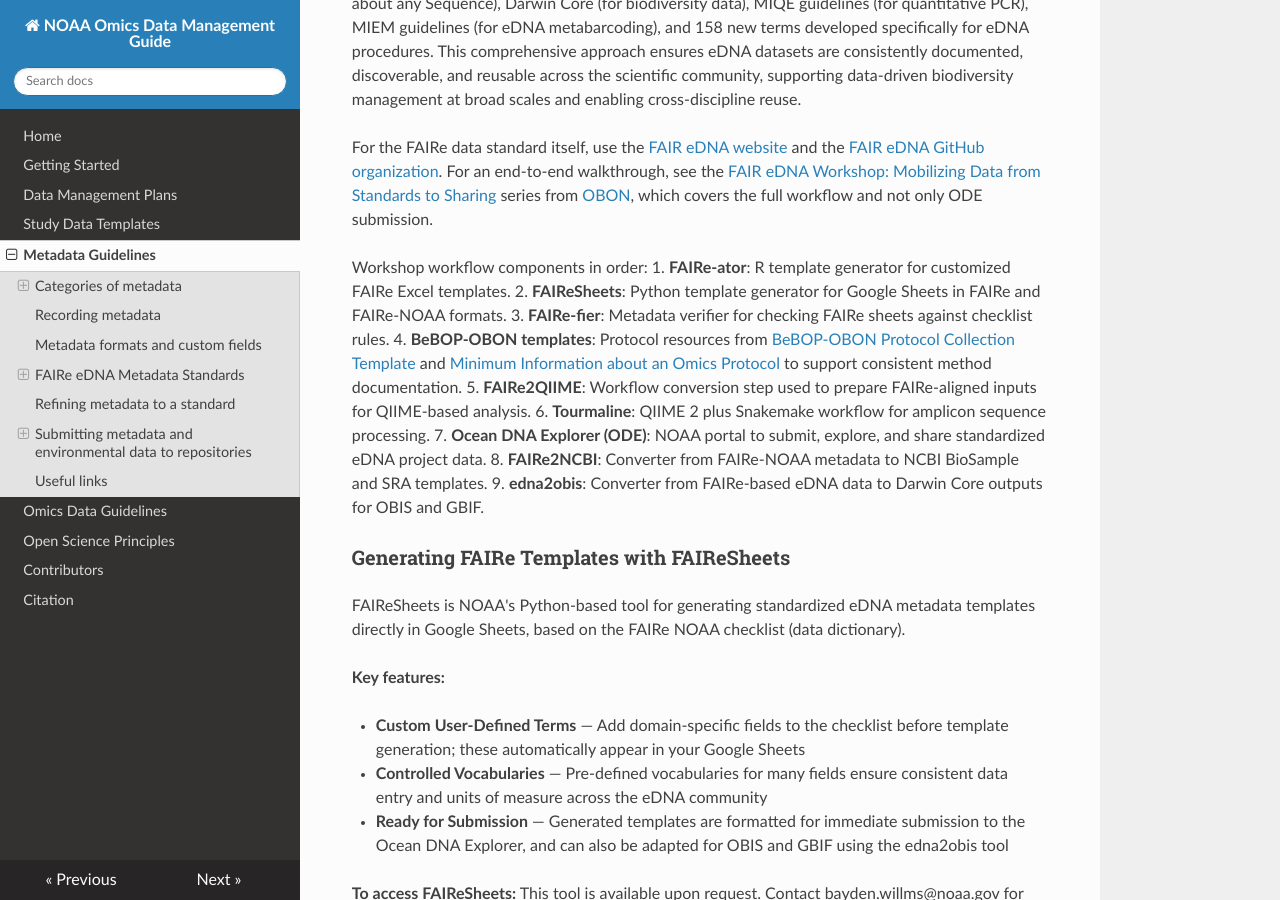
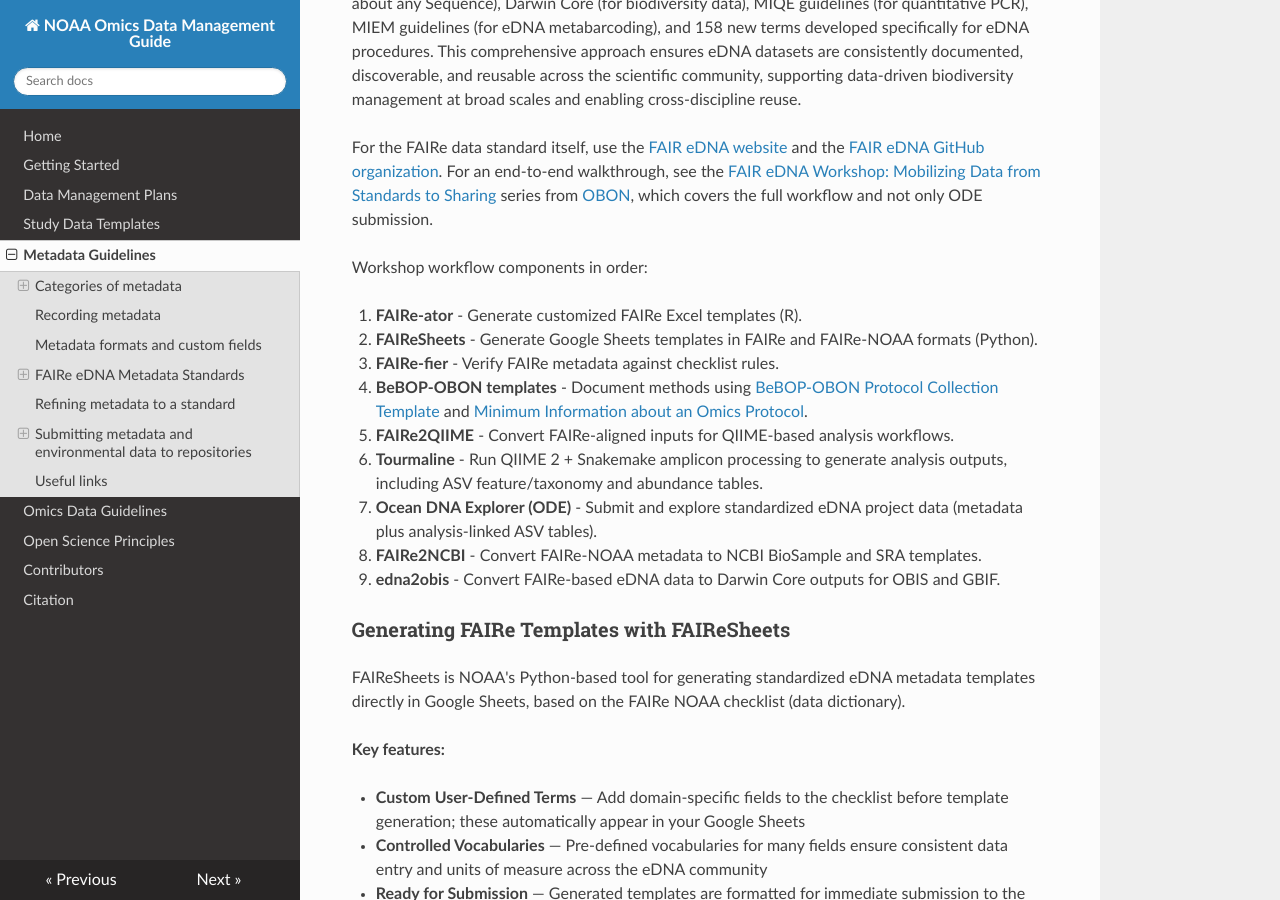
Before and after one commit to NOAA-Omics/noaa-omics-dmg, an MkDocs documentation site: the page built from docs/metadata-guidelines.md, in a window 1280 px wide and 900 px high, scrolled down 1980 px. Built offline with MkDocs 1.6.1, drawn with Linux system fonts in a browser that asks for light colours; nearby versions of some CDN libraries; some of the changed text lies outside the part shown.

Commit message:
Refines visual layout of the new info from the previous commit

```diff
--- a/docs/metadata-guidelines.md
+++ b/docs/metadata-guidelines.md
@@ -49,15 +49,16 @@
 For an end-to-end walkthrough, see the [FAIR eDNA Workshop: Mobilizing Data from Standards to Sharing](https://www.youtube.com/playlist?list=PLS6jqgZoUzto) series from [OBON](https://obon-ocean.org/), which covers the full workflow and not only ODE submission.
 
 Workshop workflow components in order:
-1. **FAIRe-ator**: R template generator for customized FAIRe Excel templates.
-2. **FAIReSheets**: Python template generator for Google Sheets in FAIRe and FAIRe-NOAA formats.
-3. **FAIRe-fier**: Metadata verifier for checking FAIRe sheets against checklist rules.
-4. **BeBOP-OBON templates**: Protocol resources from [BeBOP-OBON Protocol Collection Template](https://github.com/BeBOP-OBON/0_protocol_collection_template) and [Minimum Information about an Omics Protocol](https://github.com/BeBOP-OBON/miop) to support consistent method documentation.
-5. **FAIRe2QIIME**: Workflow conversion step used to prepare FAIRe-aligned inputs for QIIME-based analysis.
-6. **Tourmaline**: QIIME 2 plus Snakemake workflow for amplicon sequence processing.
-7. **Ocean DNA Explorer (ODE)**: NOAA portal to submit, explore, and share standardized eDNA project data.
-8. **FAIRe2NCBI**: Converter from FAIRe-NOAA metadata to NCBI BioSample and SRA templates.
-9. **edna2obis**: Converter from FAIRe-based eDNA data to Darwin Core outputs for OBIS and GBIF.
+
+1. **FAIRe-ator** - Generate customized FAIRe Excel templates (R).
+2. **FAIReSheets** - Generate Google Sheets templates in FAIRe and FAIRe-NOAA formats (Python).
+3. **FAIRe-fier** - Verify FAIRe metadata against checklist rules.
+4. **BeBOP-OBON templates** - Document methods using [BeBOP-OBON Protocol Collection Template](https://github.com/BeBOP-OBON/0_protocol_collection_template) and [Minimum Information about an Omics Protocol](https://github.com/BeBOP-OBON/miop).
+5. **FAIRe2QIIME** - Convert FAIRe-aligned inputs for QIIME-based analysis workflows.
+6. **Tourmaline** - Run QIIME 2 + Snakemake amplicon processing to generate analysis outputs, including ASV feature/taxonomy and abundance tables.
+7. **Ocean DNA Explorer (ODE)** - Submit and explore standardized eDNA project data (metadata plus analysis-linked ASV tables).
+8. **FAIRe2NCBI** - Convert FAIRe-NOAA metadata to NCBI BioSample and SRA templates.
+9. **edna2obis** - Convert FAIRe-based eDNA data to Darwin Core outputs for OBIS and GBIF.
 
 ### Generating FAIRe Templates with FAIReSheets
 
@@ -164,9 +165,13 @@
 1. **Export as TSV** — Download each sheet from your Google Sheets template as a TSV file
 2. **Validate structure** — Verify all required fields are present and populated
 3. **Check identifiers** — Ensure project_id, sample_id, and analysis_run_name are consistent across files
-4. **Submit files** — Upload your TSV files to the Ocean DNA Explorer through the submission portal
+4. **Prepare analysis inputs** — For each analysis run, include:
+   - `analysisMetadata` (often generated from Tourmaline configs; see [Tourmaline README](https://github.com/aomlomics/tourmaline/blob/develop/README.md))
+   - ASV taxonomy features table (for example: `featureid`, DNA sequence, taxonomy, and rank fields)
+   - ASV abundance table (sample-by-feature count table keyed by `featureid`)
+5. **Submit files** — Upload metadata and analysis-linked ASV files to the Ocean DNA Explorer submission portal
 
-Detailed submission instructions are available on the Ocean DNA Explorer documentation.
+Detailed submission instructions are available on the Ocean DNA Explorer documentation. For a concrete example of ODE-compatible raw ASV taxonomy and abundance inputs, see the [edna2obis README](https://github.com/aomlomics/edna2obis/blob/main/README.md).
 
 ### Submitting to OBIS and GBIF
 
```
